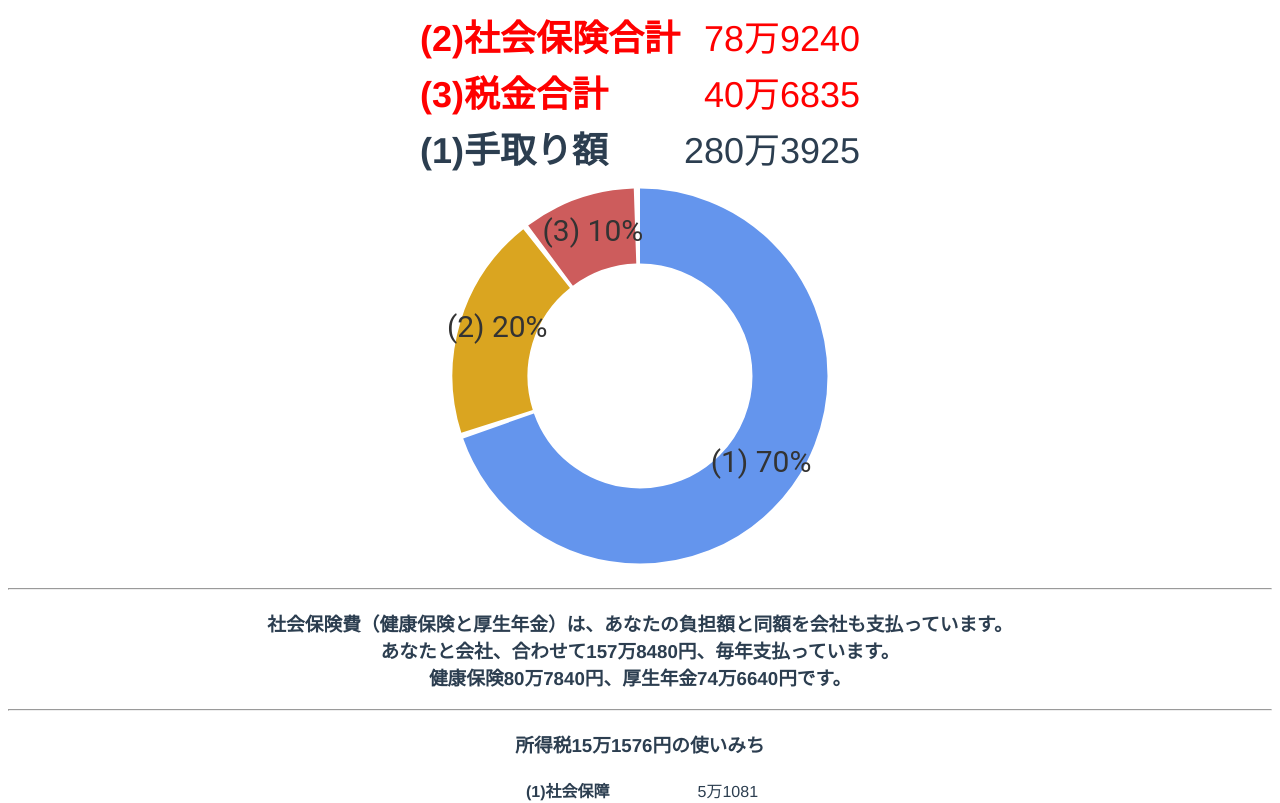
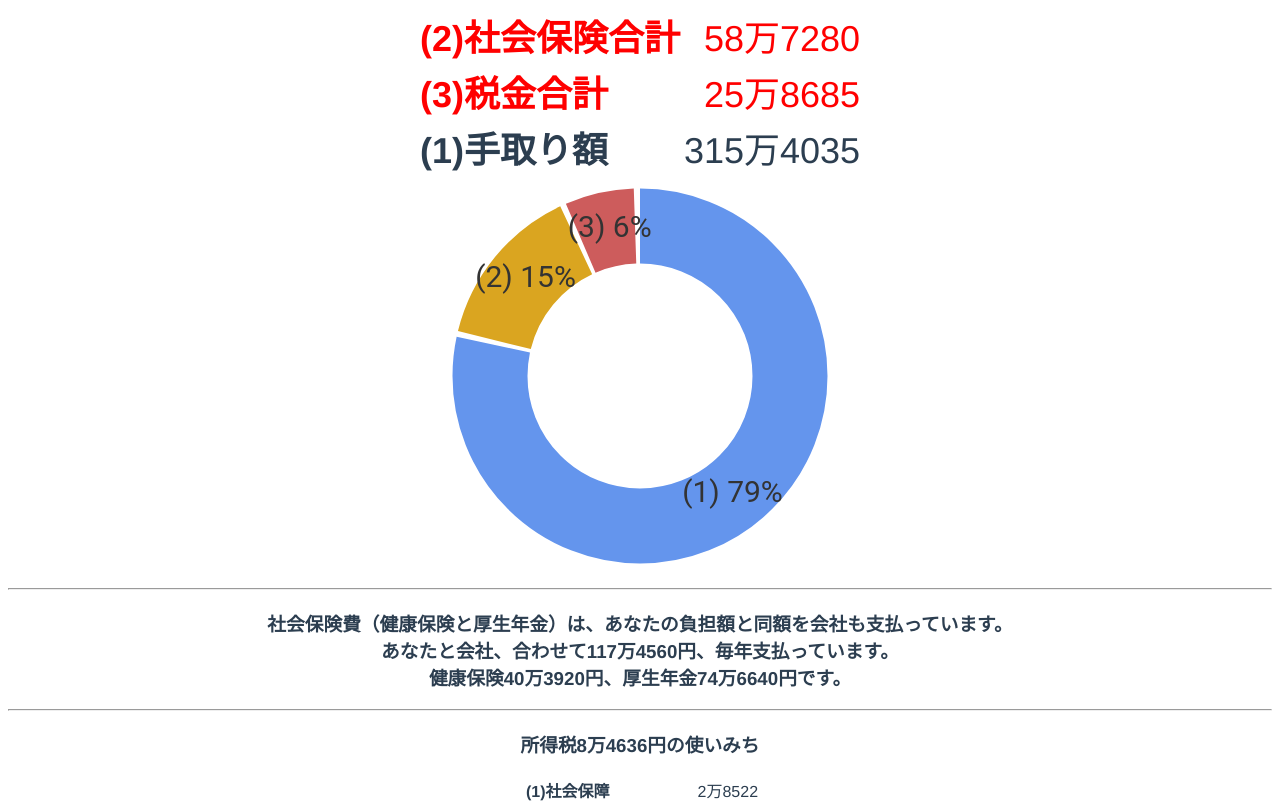
Before and after one commit to isamu/tax_simulator, a Vue app: page /#4000000 in a window 1280 px wide. Shown: the part 301-1104 px from the top of the page. Built offline with nearby package versions, Linux system fonts and the light colour scheme.

Commit message:
fix: apply salary deduction to yearly income, halve health insurance, add pension floor
Co-Authored-By: Claude Opus 5.5 (1M context) <noreply@anthropic.com>

```diff
--- a/src/utils/simulate.ts
+++ b/src/utils/simulate.ts
@@ -1,9 +1,12 @@
 import { incomeTax, salaryIncomeDeduction, standardMonthlyFee } from "./tax";
 
 const MONTHS_PER_YEAR = 12;
-// Rate depends on age and prefecture; this is a representative value.
+// Rates are the employer + employee total; the employee pays half.
+// The health rate depends on age and prefecture; this is a representative value.
 const HEALTH_INSURANCE_RATE = 0.099;
-const PENSION_RATE = 0.0915;
+const PENSION_RATE = 0.183;
+const EMPLOYEE_SHARE = 0.5;
+const PENSION_FEE_FLOOR_YEN = 88000;
 const PENSION_FEE_CAP_YEN = 620000;
 const UNEMPLOYMENT_INSURANCE_RATE = 0.003;
 const DEPENDENT_DEDUCTION_YEN = 0;
@@ -57,8 +60,9 @@ export type TaxSimulation = SocialInsurance &
 
 export const socialInsurance = (incomeGrossYen: number): SocialInsurance => {
   const standardMonthlyFeeYen = standardMonthlyFee(incomeGrossYen / MONTHS_PER_YEAR);
-  const healthInsuranceMonthlyYen = standardMonthlyFeeYen * HEALTH_INSURANCE_RATE;
-  const pensionMonthlyYen = Math.round(Math.min(standardMonthlyFeeYen, PENSION_FEE_CAP_YEN) * PENSION_RATE);
+  const pensionFeeYen = Math.min(Math.max(standardMonthlyFeeYen, PENSION_FEE_FLOOR_YEN), PENSION_FEE_CAP_YEN);
+  const healthInsuranceMonthlyYen = Math.round(standardMonthlyFeeYen * HEALTH_INSURANCE_RATE * EMPLOYEE_SHARE);
+  const pensionMonthlyYen = Math.round(pensionFeeYen * PENSION_RATE * EMPLOYEE_SHARE);
   const unemploymentMonthlyYen = Math.round((incomeGrossYen / MONTHS_PER_YEAR) * UNEMPLOYMENT_INSURANCE_RATE);
   return {
     standardMonthlyFeeYen,
@@ -71,33 +75,25 @@ export const socialInsurance = (incomeGrossYen: number): SocialInsurance => {
   };
 };
 
-// The subtraction order is kept as-is: reordering changes floating-point rounding.
-const incomeAfterInsurance = (incomeGrossYen: number, basicDeductionYen: number, insurance: SocialInsurance): number =>
-  incomeGrossYen -
-  basicDeductionYen -
-  DEPENDENT_DEDUCTION_YEN -
-  insurance.unemploymentMonthlyYen * MONTHS_PER_YEAR -
-  insurance.pensionMonthlyYen * MONTHS_PER_YEAR -
-  insurance.healthInsuranceMonthlyYen * MONTHS_PER_YEAR;
+const yearlyInsuranceYen = (insurance: SocialInsurance): number =>
+  insurance.healthInsuranceYearlyYen + insurance.pensionYearlyYen + insurance.unemploymentYearlyYen;
 
-// The salary deduction is applied to the standard monthly fee, not to the yearly income, as the original site does.
+const taxableIncome = (salaryIncomeYen: number, insuranceYen: number, basicDeductionYen: number): number =>
+  Math.max(salaryIncomeYen - insuranceYen - basicDeductionYen - DEPENDENT_DEDUCTION_YEN, 0);
+
 export const taxes = (incomeGrossYen: number, insurance: SocialInsurance): Taxes => {
-  const salaryDeductionYen = salaryIncomeDeduction(insurance.standardMonthlyFeeYen);
-  const taxableIncomeYen = Math.max(
-    incomeAfterInsurance(incomeGrossYen, BASIC_DEDUCTION_YEN, insurance) - salaryDeductionYen,
-    0,
-  );
+  const salaryDeductionYen = salaryIncomeDeduction(incomeGrossYen);
+  const salaryIncomeYen = incomeGrossYen - salaryDeductionYen;
+  const insuranceYen = yearlyInsuranceYen(insurance);
+  const taxableIncomeYen = taxableIncome(salaryIncomeYen, insuranceYen, BASIC_DEDUCTION_YEN);
   const incomeTaxYen = Math.round(incomeTax(taxableIncomeYen));
-  const localIncomeYen = Math.max(
-    Math.round(incomeAfterInsurance(incomeGrossYen, LOCAL_BASIC_DEDUCTION_YEN, insurance)) - salaryDeductionYen,
-    0,
-  );
+  const localTaxableIncomeYen = taxableIncome(salaryIncomeYen, insuranceYen, LOCAL_BASIC_DEDUCTION_YEN);
   return {
     salaryDeductionYen,
     taxableIncomeYen,
     incomeTaxYen,
     reconstructionTaxYen: Math.round(incomeTaxYen * RECONSTRUCTION_TAX_RATE),
-    localTaxYen: Math.round(localIncomeYen * LOCAL_TAX_RATE),
+    localTaxYen: Math.round(localTaxableIncomeYen * LOCAL_TAX_RATE),
   };
 };
 
@@ -107,17 +103,9 @@ export const budgetBreakdown = (incomeTaxYen: number): number[] =>
 export const simulateTax = (incomeGrossYen: number): TaxSimulation => {
   const insurance = socialInsurance(incomeGrossYen);
   const tax = taxes(incomeGrossYen, insurance);
-  const netIncomeYearlyYen = Math.round(
-    incomeGrossYen -
-      insurance.unemploymentMonthlyYen * MONTHS_PER_YEAR -
-      insurance.pensionMonthlyYen * MONTHS_PER_YEAR -
-      insurance.healthInsuranceMonthlyYen * MONTHS_PER_YEAR -
-      tax.incomeTaxYen -
-      tax.reconstructionTaxYen -
-      tax.localTaxYen,
-  );
-  const insuranceSumYen =
-    insurance.healthInsuranceYearlyYen + insurance.pensionYearlyYen + insurance.unemploymentYearlyYen;
+  const insuranceSumYen = yearlyInsuranceYen(insurance);
+  const taxSumYen = tax.incomeTaxYen + tax.reconstructionTaxYen + tax.localTaxYen;
+  const netIncomeYearlyYen = incomeGrossYen - insuranceSumYen - taxSumYen;
   return {
     ...insurance,
     ...tax,
@@ -128,7 +116,7 @@ export const simulateTax = (incomeGrossYen: number): TaxSimulation => {
     insuranceSumYen,
     companyInsuranceYen: insuranceSumYen,
     insuranceTotalWithCompanyYen: insuranceSumYen + insuranceSumYen,
-    taxSumYen: tax.incomeTaxYen + tax.reconstructionTaxYen + tax.localTaxYen,
+    taxSumYen,
     budgetsYen: budgetBreakdown(tax.incomeTaxYen),
   };
 };
--- a/src/utils/tax.ts
+++ b/src/utils/tax.ts
@@ -81,7 +81,7 @@ export const incomeTax = (taxableIncomeYen: number): number => {
 
 type SalaryDeductionBracket = { upperBoundYen: number; rate: number; baseYen: number };
 
-const FULL_DEDUCTION_LIMIT_YEN = 650000;
+const MIN_SALARY_DEDUCTION_YEN = 650000;
 const MAX_SALARY_DEDUCTION_YEN = 2200000;
 
 const SALARY_DEDUCTION_BRACKETS: readonly SalaryDeductionBracket[] = [
@@ -91,16 +91,14 @@ const SALARY_DEDUCTION_BRACKETS: readonly SalaryDeductionBracket[] = [
   { upperBoundYen: 10000000, rate: 0.1, baseYen: 1200000 },
 ];
 
-export const salaryIncomeDeduction = (incomeYen: number): number => {
-  if (incomeYen < FULL_DEDUCTION_LIMIT_YEN) {
-    return incomeYen;
-  }
-  const bracket = SALARY_DEDUCTION_BRACKETS.find(({ upperBoundYen }) => incomeYen < upperBoundYen);
-  if (!bracket) {
-    return MAX_SALARY_DEDUCTION_YEN;
-  }
-  return incomeYen * bracket.rate + bracket.baseYen;
+const deductionByBracket = (incomeYen: number): number => {
+  const bracket = SALARY_DEDUCTION_BRACKETS.find(({ upperBoundYen }) => incomeYen <= upperBoundYen);
+  return bracket ? incomeYen * bracket.rate + bracket.baseYen : MAX_SALARY_DEDUCTION_YEN;
 };
+
+// The deduction never exceeds the salary itself.
+export const salaryIncomeDeduction = (incomeYen: number): number =>
+  Math.max(Math.min(incomeYen, Math.max(deductionByBracket(incomeYen), MIN_SALARY_DEDUCTION_YEN)), 0);
 
 const DIGITS_PER_JP_UNIT = 4;
 const JP_NUMBER_UNITS = [
```
Also changed, not shown: test/test_simulate.ts (+67 -41 lines), test/test_tax.ts (+6 -4 lines).
